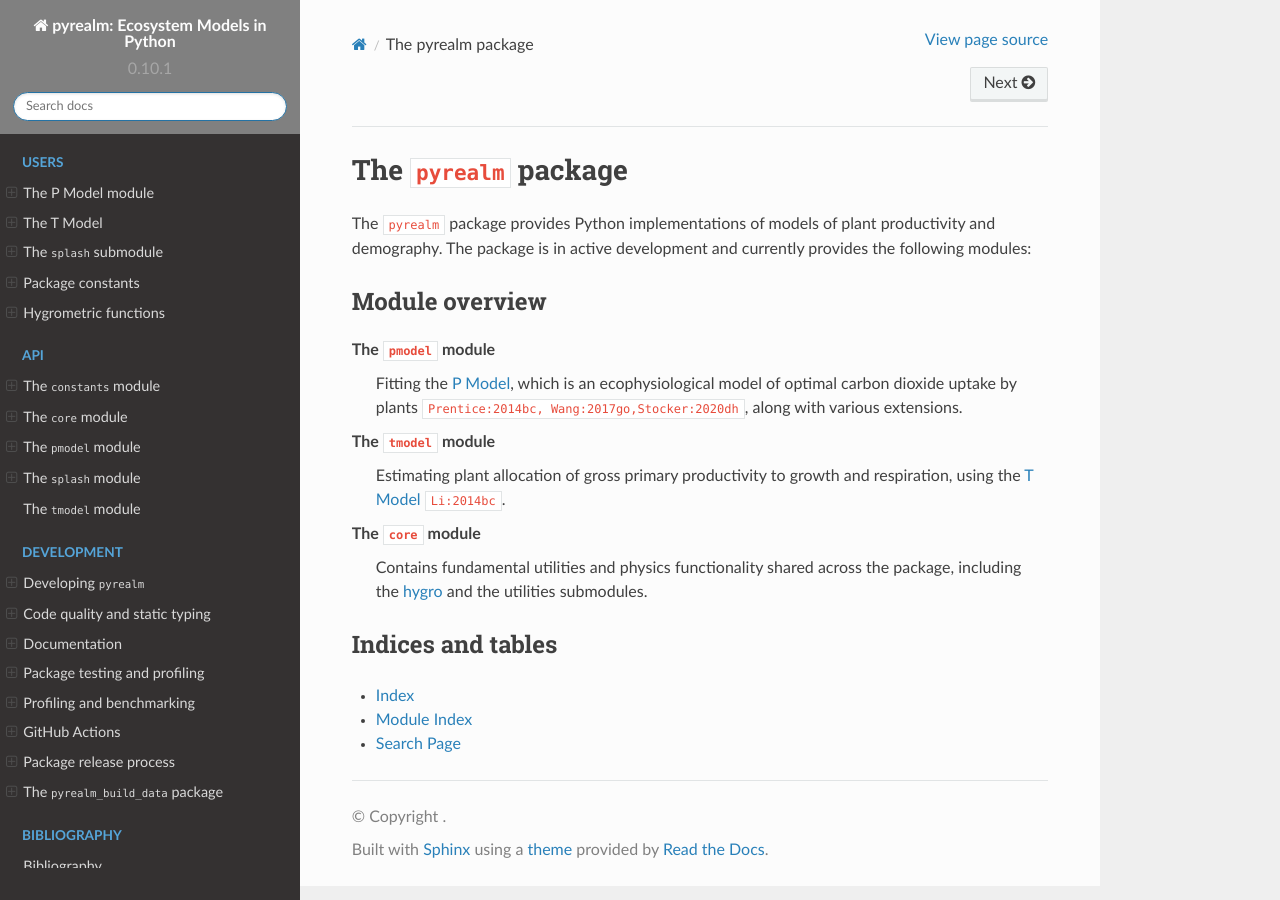
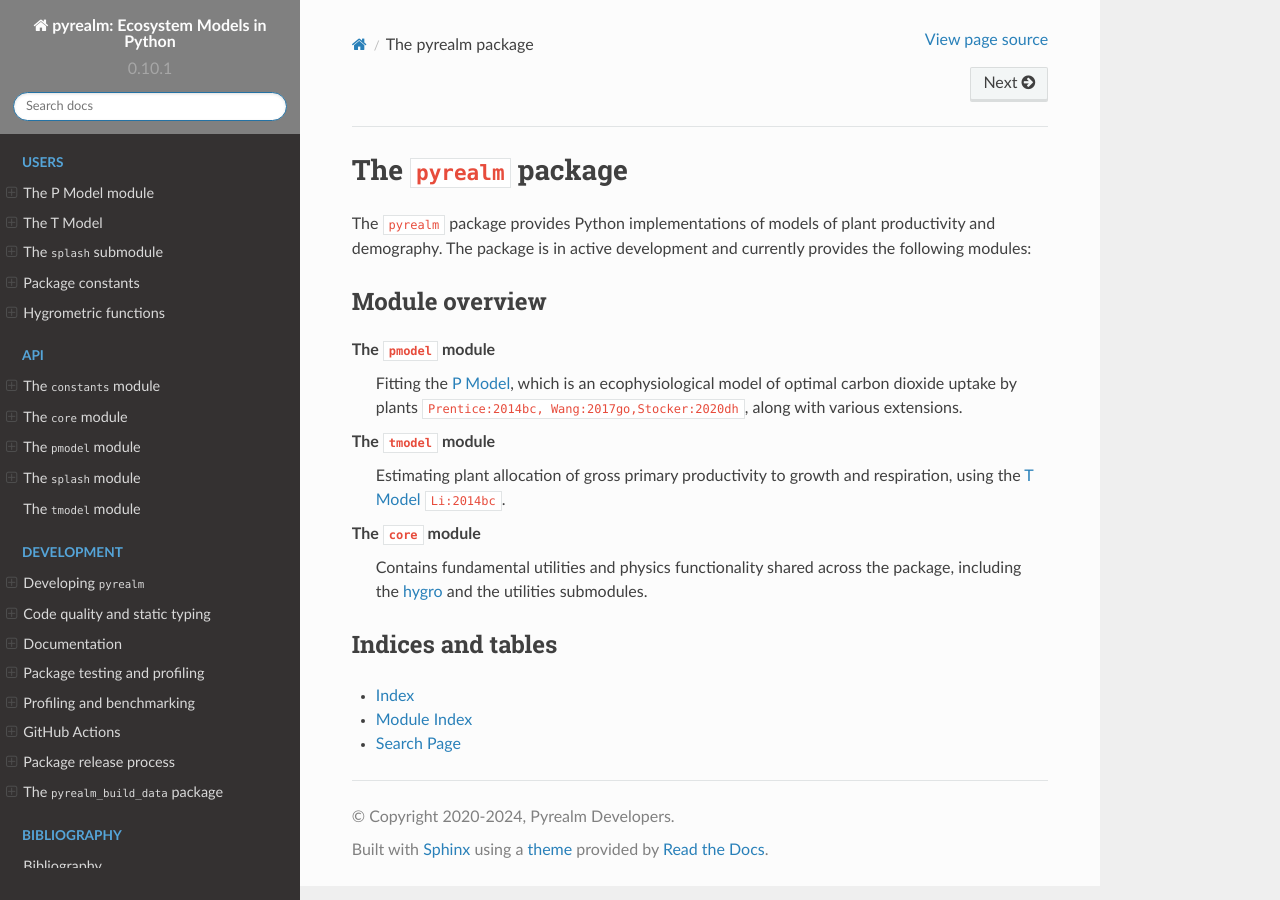
Before and after one commit to ImperialCollegeLondon/pyrealm, a Sphinx documentation site: the page built from docs/source/index.md, in a window 1280 px wide. Built offline with Sphinx 7.4.7 and the Read the Docs theme 2.0.0, drawn with Linux system fonts in a browser that asks for light colours; cross-references to code outside the pages are shown as plain code; the version number is read from the project's files by our own code.

Commit message:
changed authors to Pyrealm Developers

```diff
--- a/docs/source/conf.py
+++ b/docs/source/conf.py
@@ -26,7 +26,8 @@
 project = "pyrealm: Ecosystem Models in Python"
 
 current_year = datetime.today().strftime("%Y")
-author = "David Orme"
+copyright = "2020-" + current_year + ", Pyrealm Developers"
+author = "Pyrealm Developers"
 
 # The full version, including alpha/beta/rc tags
 version = pyrealm_version
```
